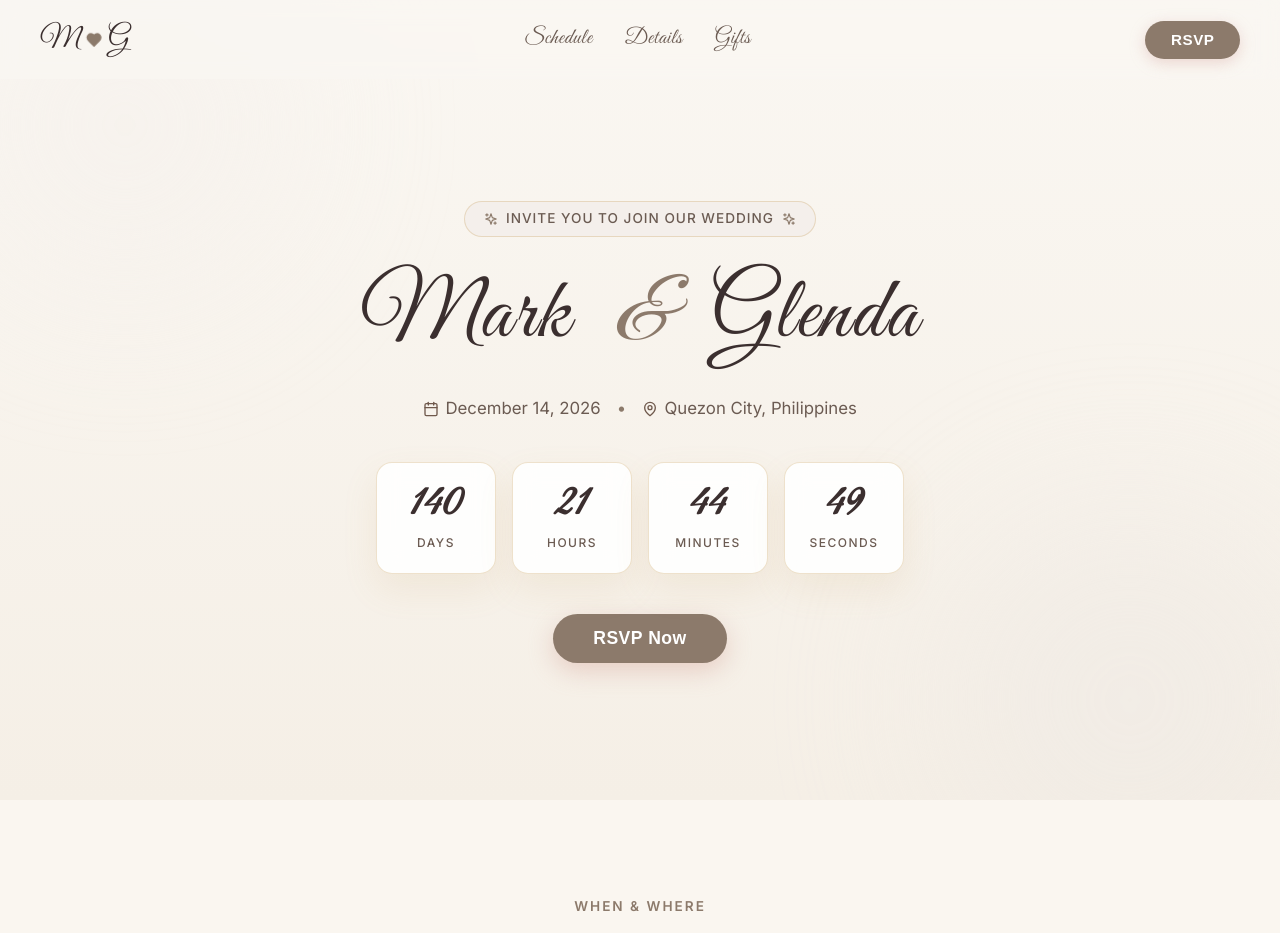
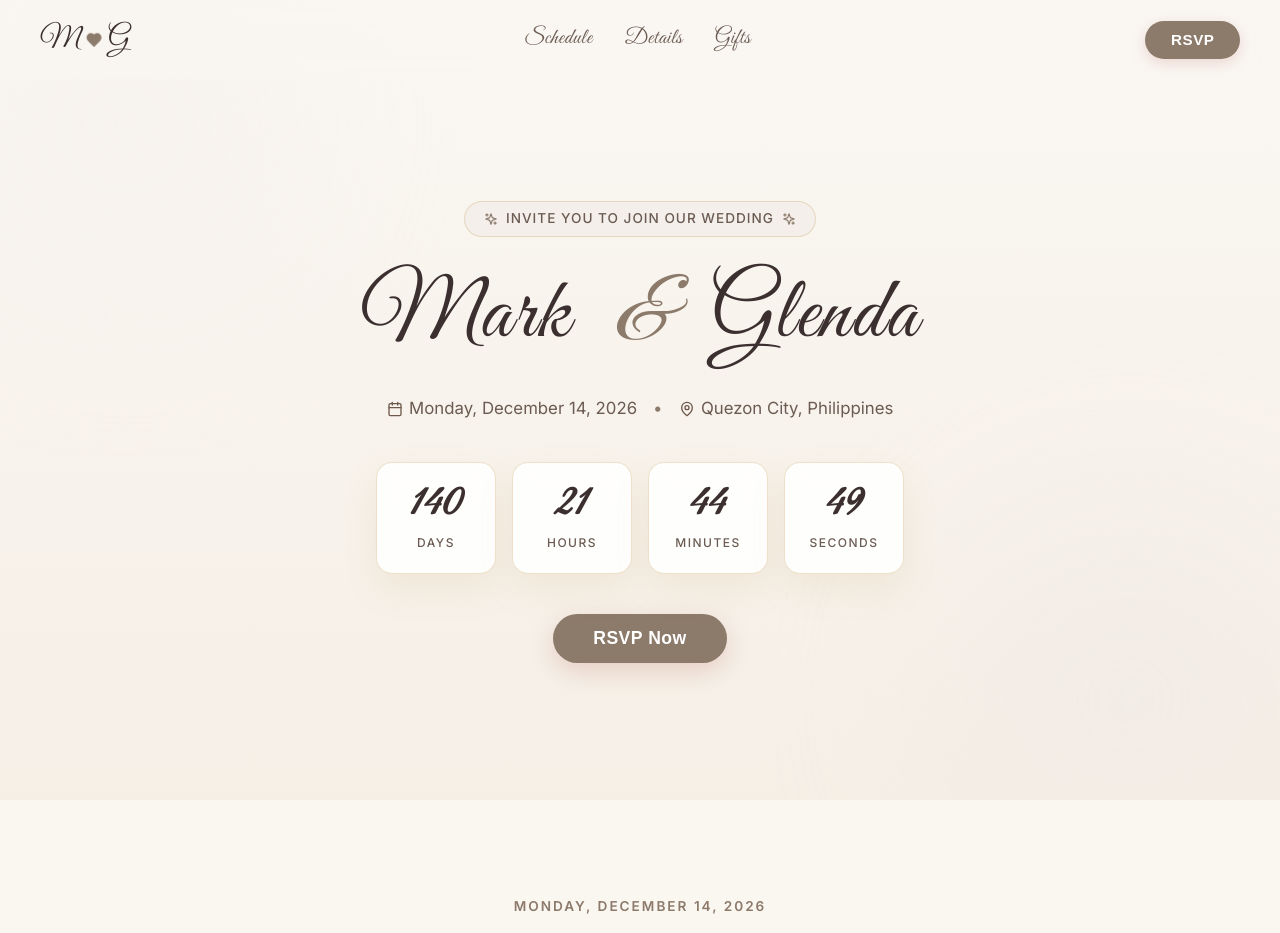
Before and after one commit to bantora/mark-and-glenda, a React (Vite) app: page / in a window 1280 px wide. Shown: the top 933 px of the page. Built offline with nearby package versions, Linux system fonts and the light colour scheme; the HTML template or start-up script is replaced by a standard one; a web font is replaced by a local one.

Commit message:
feat: add day of week (Monday, December 14, 2026) to date display across website

```diff
--- a/src/components/Footer.jsx
+++ b/src/components/Footer.jsx
@@ -21,7 +21,7 @@ export default function Footer({ onOpenRSVP, onOpenAdmin }) {
           <div className="footer-meta">
             <span className="meta-item">
               <Calendar size={14} className="meta-icon" />
-              December 14, 2026
+              Monday, December 14, 2026
             </span>
             <span className="meta-dot">•</span>
             <span className="meta-item">
--- a/src/components/Hero.jsx
+++ b/src/components/Hero.jsx
@@ -27,7 +27,7 @@ export default function Hero({ onOpenRSVP }) {
         <div className="hero-meta">
           <div className="meta-pill">
             <Calendar size={16} className="pill-icon" />
-            <span>December 14, 2026</span>
+            <span>Monday, December 14, 2026</span>
           </div>
           <div className="meta-divider">•</div>
           <div className="meta-pill">
--- a/src/components/Schedule.jsx
+++ b/src/components/Schedule.jsx
@@ -11,7 +11,7 @@ export default function Schedule() {
       {/* Schedule Section */}
       <section id="schedule" className="schedule-section">
         <div className="section-header">
-          <p className="section-subtitle">When & Where</p>
+          <p className="section-subtitle">Monday, December 14, 2026</p>
           <h2 className="section-title font-serif">Event Schedule</h2>
           <div className="section-divider"></div>
         </div>
```
